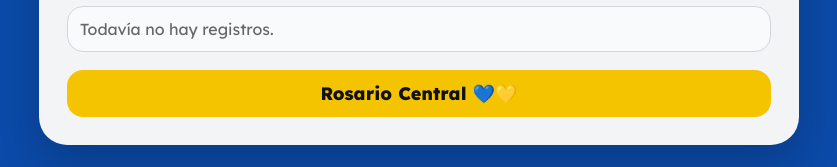
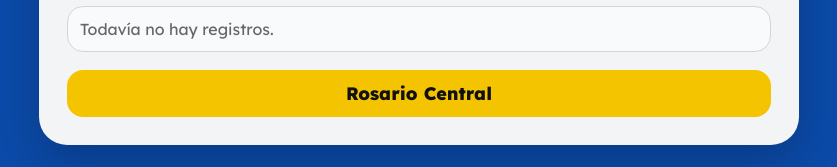
Before and after one commit to PLVM221/Control-Acceso-CARC, a Next.js app: page / in a window 1280 px wide. Shown: the part 476-643 px from the top of the page, without its empty margins (221-1058 px from the left). Built offline with nearby package versions, Linux system fonts and the light colour scheme.

Commit message:
Remove emoji from footer text

```diff
--- a/pages/index.js
+++ b/pages/index.js
@@ -197,7 +197,7 @@
           )}
         </div>
 
-        <div style={styles.footerBand}>Rosario Central 💙💛</div>
+        <div style={styles.footerBand}>Rosario Central</div>
       </div>
     </div>
   );
```
